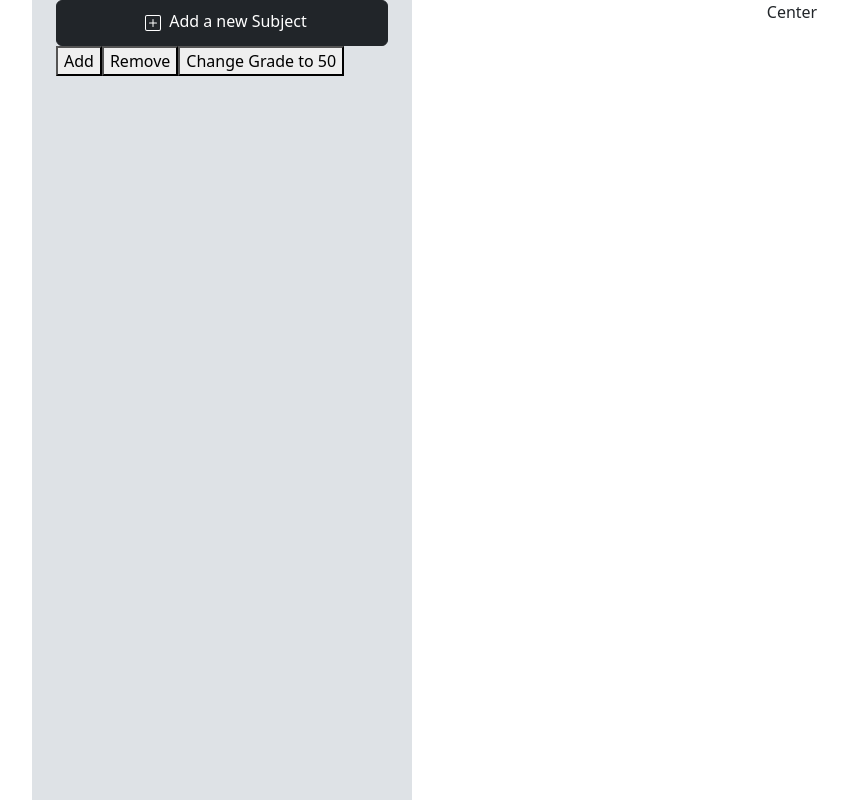
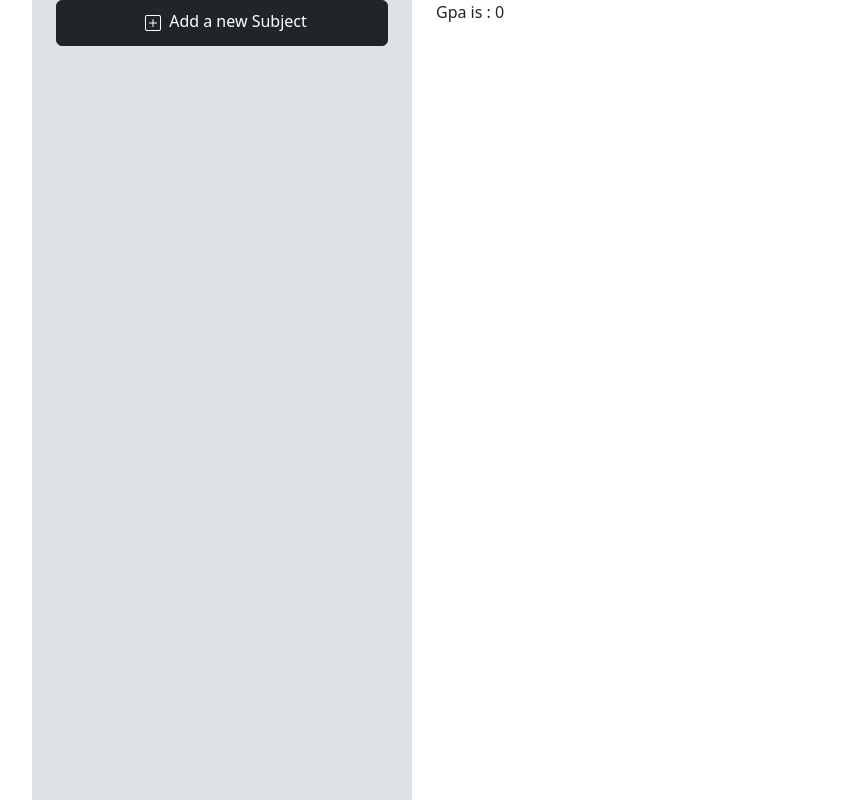
Before and after one commit to anthonyaboukhalil/gpa-calculator, a React (Create React App) app: page / in a window 1280 px wide. Shown: the whole page, without its empty margins (38-886 px from the left). Built offline with nearby package versions, Linux system fonts and the light colour scheme.

Commit message:
Calculating GPA

```diff
--- a/src/App.js
+++ b/src/App.js
@@ -1,8 +1,8 @@
 import React from "react";
-import { Slider } from "./components/Slider.js";
+
 import DisplaySubjects from "./components/DisplaySubjects.js";
 import AddSubject from "./components/AddSubject.js";
-
+import DisplayGpa from "./components/DisplayGpa.js";
 import bootstrap from "bootstrap";
 function App() {
   return (
@@ -12,13 +12,14 @@ function App() {
           <div className="container d-flex flex-column   ">
             <AddSubject />
 
-            <Slider />
             <DisplaySubjects />
           </div>
         </div>
         <div className="col-8 display">
           <div className="container">
-            <div className="row justify-content-center">Center</div>
+            <div className="row">
+              <DisplayGpa />
+            </div>
           </div>
         </div>
       </div>
--- a/src/components/AddSubject.js
+++ b/src/components/AddSubject.js
@@ -44,6 +44,7 @@ const AddSubject = () => {
               className="form-control form-control-lg "
               type="text"
               value={name}
+              maxLength="12"
               placeholder="Enter Course Name"
               aria-label=".form-control-lg example"
               onChange={(event) => {
--- /dev/null
+++ b/src/components/DisplayGpa.js
@@ -0,0 +1,14 @@
+import React from "react";
+import { useSelector, useDispatch } from "react-redux";
+const DisplayGpa = () => {
+  const subjects = useSelector((state) => state.subjects.subjects);
+  // console.log(subjects);
+  const arr = subjects
+    .map((subject) => subject.grade / 20 - 1)
+    .reduce((prev, curr) => prev + curr, 0);
+  let gpa = arr / subjects.length;
+  gpa < 1 ? (gpa = 0) : (gpa = gpa);
+  return <div>Gpa is : {gpa ? gpa.toFixed(1) : 0}</div>;
+};
+
+export default DisplayGpa;
--- a/src/components/DisplaySubjects.js
+++ b/src/components/DisplaySubjects.js
@@ -22,6 +22,7 @@ const DisplaySubjects = () => {
         <div key={subject.name}>
           <label className="form-label">
             {subject.name.toUpperCase()}
+            <br />
             {subject.grade}
           </label>
           <input
--- a/src/components/Slider.js
+++ /dev/null
@@ -1,38 +0,0 @@
-import React from "react";
-import { useSelector, useDispatch } from "react-redux";
-import {
-  addSubject,
-  deleteSubject,
-  changeGrade,
-} from "../features/subjectsSlice";
-
-export const Slider = ({ label, grade = 0 }) => {
-  const subjects = useSelector((state) => state.subjects.subjects);
-  const dispatch = useDispatch();
-  // dispatch(deleteSubject({ name: "math", grade: 80 }));
-
-  const handleClick = () => {
-    dispatch(addSubject({ name: "math", grade: 80 }));
-    dispatch(addSubject({ name: "sciences", grade: 90 }));
-  };
-
-  return (
-    <div>
-      <button onClick={handleClick}>Add</button>
-      <button
-        onClick={() => {
-          dispatch(deleteSubject({ name: "math", grade: 80 }));
-        }}
-      >
-        Remove
-      </button>
-      <button
-        onClick={() => {
-          dispatch(changeGrade({ name: "math", grade: 50 }));
-        }}
-      >
-        Change Grade to 50
-      </button>
-    </div>
-  );
-};
```
